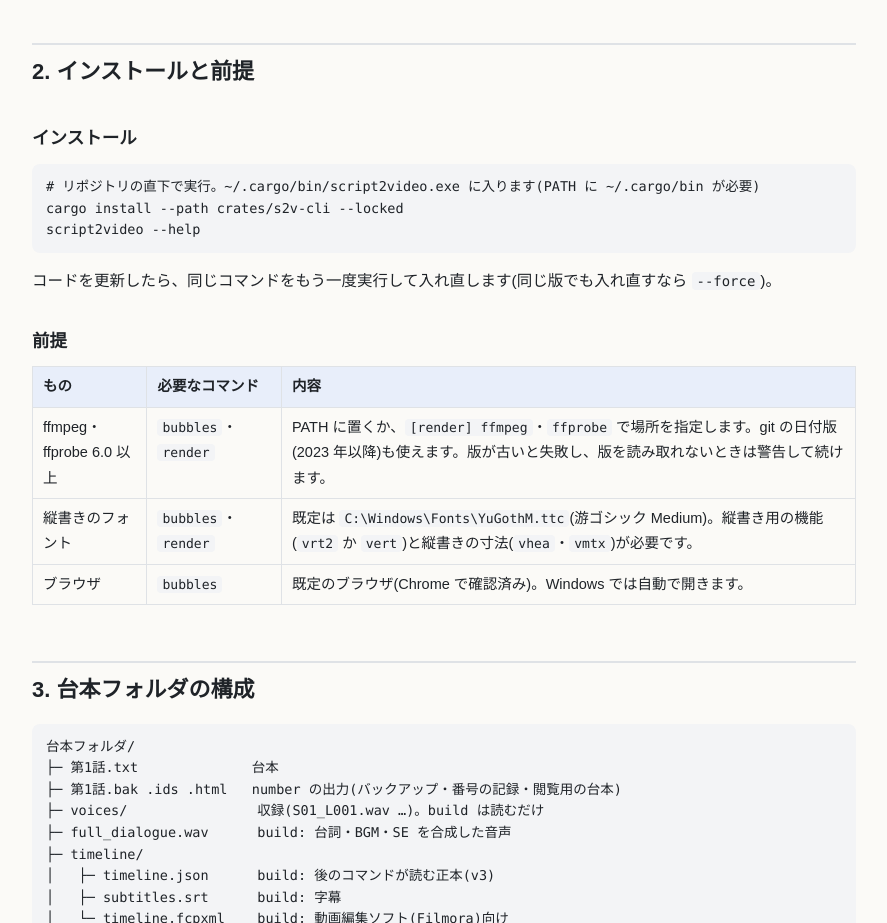
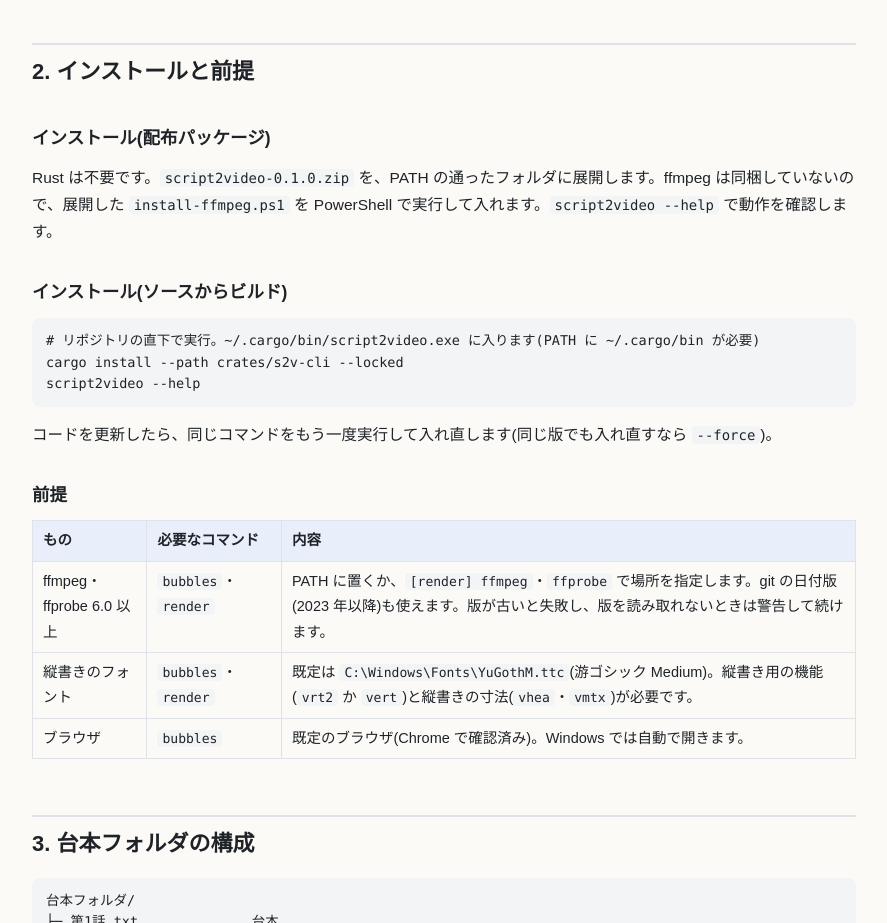
Before and after one commit to chack1812-debug/Script2Video, a plain HTML site: page docs/Operating Manual.html in a window 1280 px wide. Shown: the part 860-1783 px from the top of the page, without its empty margins (326-1213 px from the left). Drawn offline with Linux system fonts and the light colour scheme.

Commit message:
docs: 紹介動画とインストール手順(配布パッケージ)を README・取扱説明書に追加し、dist の zip を git 管理にする
Co-Authored-By: Claude Sonnet 5.5 <noreply@anthropic.com>

```diff
--- a/docs/Operating Manual.html
+++ b/docs/Operating Manual.html
@@ -204,7 +204,9 @@ script2video render  第1話.txt [--config 設定.toml]</code></pre>
 
 <!-- 2 -->
 <h2 id="install">2. インストールと前提</h2>
-<h3>インストール</h3>
+<h3>インストール(配布パッケージ)</h3>
+<p>Rust は不要です。<code>script2video-0.1.0.zip</code> を、PATH の通ったフォルダに展開します。ffmpeg は同梱していないので、展開した <code>install-ffmpeg.ps1</code> を PowerShell で実行して入れます。<code>script2video --help</code> で動作を確認します。</p>
+<h3>インストール(ソースからビルド)</h3>
 <pre><code># リポジトリの直下で実行。~/.cargo/bin/script2video.exe に入ります(PATH に ~/.cargo/bin が必要)
 cargo install --path crates/s2v-cli --locked
 script2video --help</code></pre>
```
Also changed, not shown: README.md, 2 other files.
